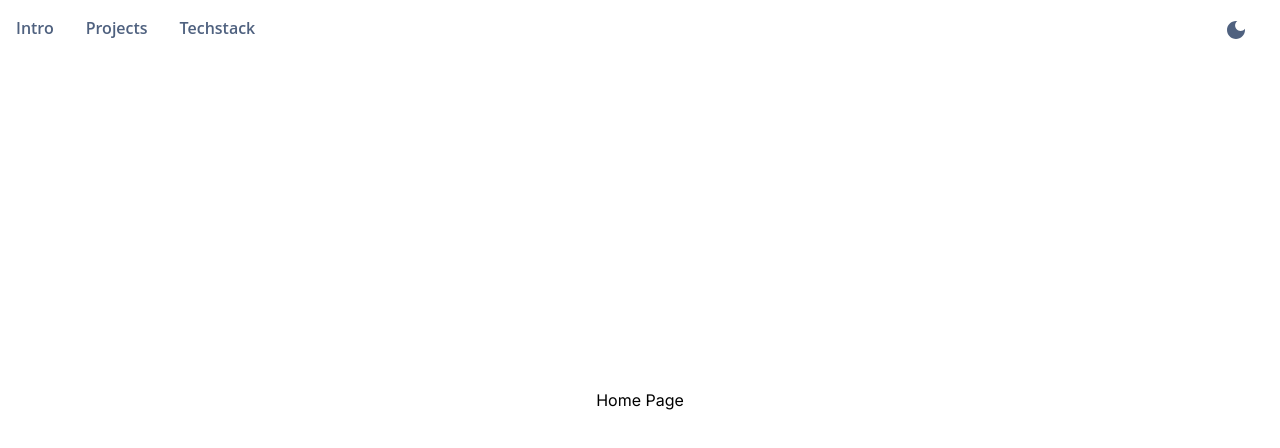
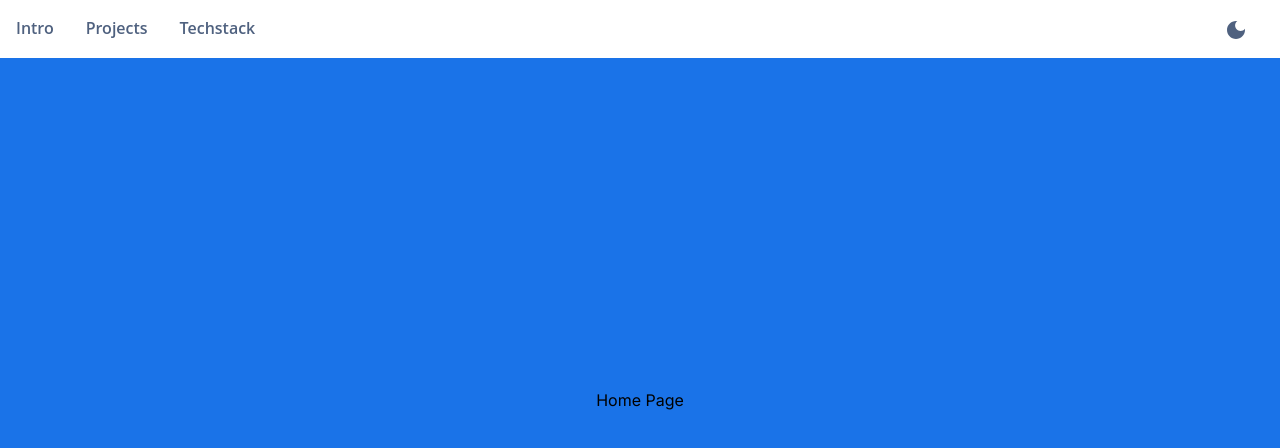
Before and after one commit to saamonlover/saamonlover, a Next.js app: page / in a window 1280 px wide. Shown: the top 448 px of the page. Built offline with nearby package versions, Linux system fonts and the light colour scheme.

Commit message:
refactor: adjust background colors

```diff
--- a/src/app/globals.css
+++ b/src/app/globals.css
@@ -4,6 +4,6 @@
 @import url('https://fonts.googleapis.com/css2?family=Open+Sans:ital,wght@0,300..800;1,300..800&display=swap');
 
 :root {
-  --light-background: white;
-  --dark-background: black;
+  --light-background: #1A73E8;
+  --dark-background: #112537;
 }
```
